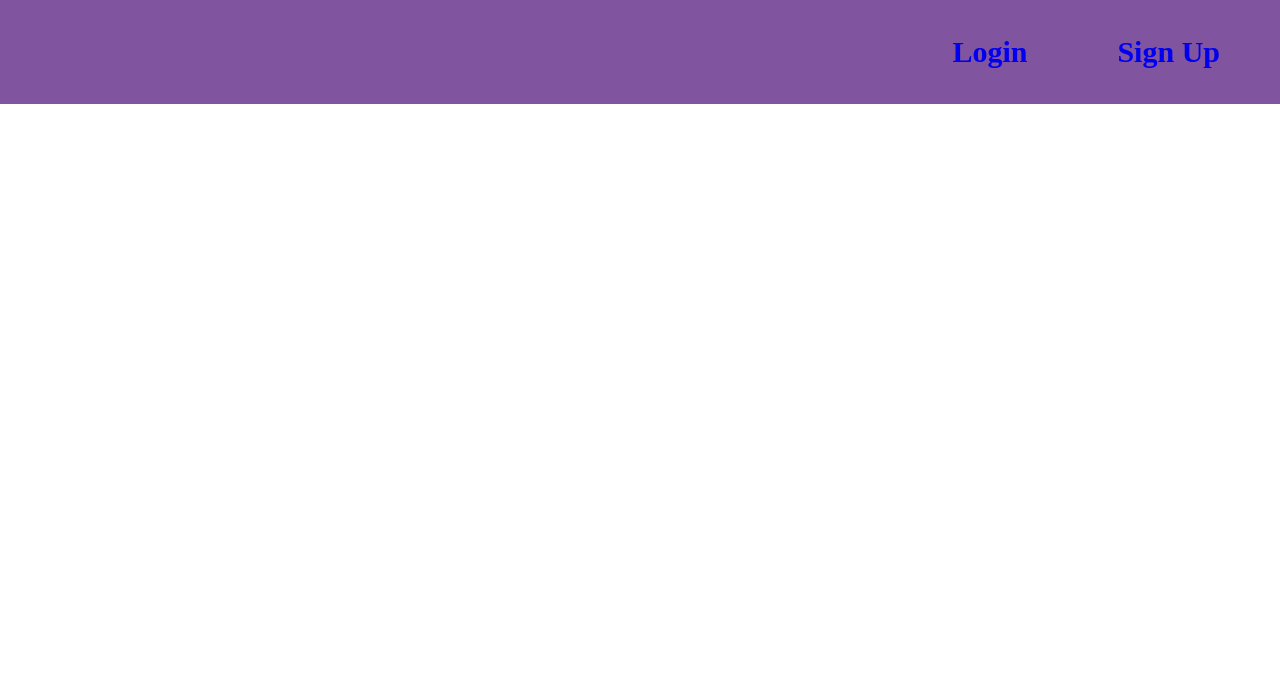
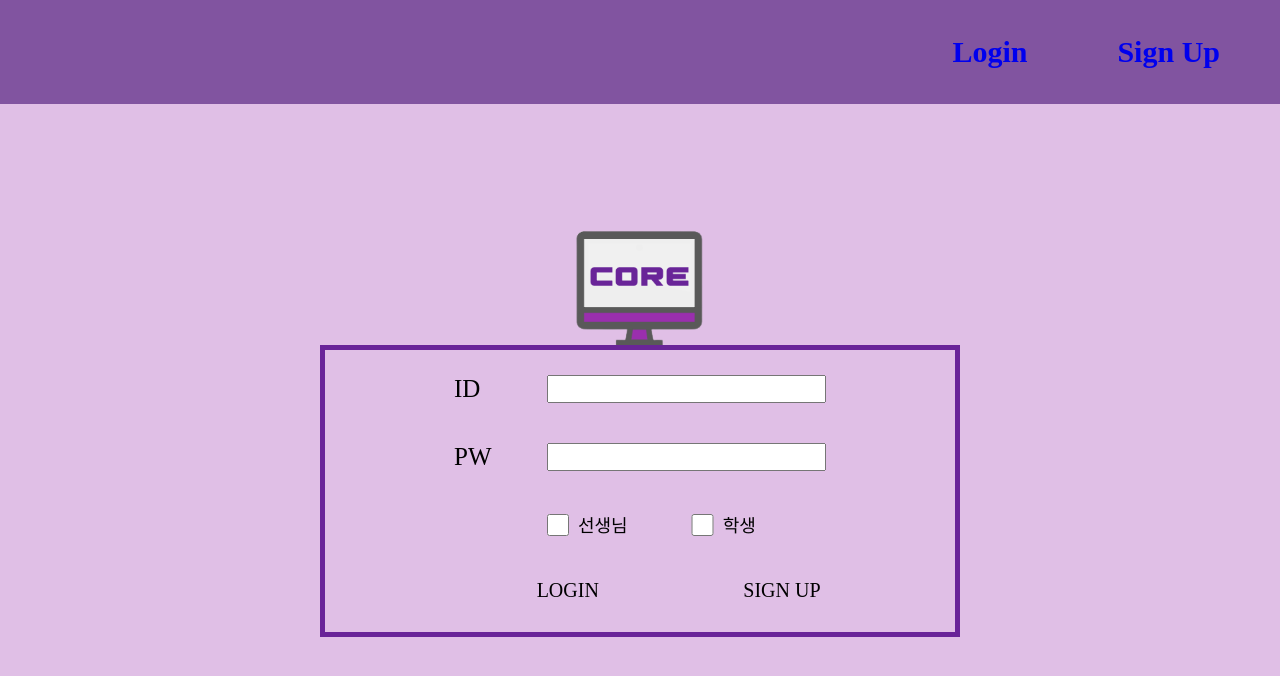
Before and after one commit to Happhee/CORE, a React (Create React App) app in the folder core/: page / in a window 1280 px wide. Shown: the top 676 px of the page. Built offline with nearby package versions, Linux system fonts and the light colour scheme.

Commit message:
[UPGRADE] 첫페이지 처음뜨게 하기!

```diff
--- a/core/src/App.css
+++ b/core/src/App.css
@@ -1,4 +1,12 @@
 
 body{
+  background-color: #E0BFE6;
+  width: 100%;
+  height: 100vh;
   font-family: 'nanumsquare';
 }
+.App{
+  background-color: #E0BFE6;
+  width: 100%;
+  height: 100vh;
+}
--- a/core/src/App.js
+++ b/core/src/App.js
@@ -31,7 +31,7 @@ function App() {
 
   return (
     <Router className="App">
-      <div>
+      <div className="App">
         <Toolbar data={init} />
         {/* <Login_Success mode={mode} /> */}
 
--- a/core/src/components/Toolbar.js
+++ b/core/src/components/Toolbar.js
@@ -21,10 +21,10 @@ const Toolbar = props => {
     let data = props.data;
     let list = [];
     let route = [];
-    list.push(<Toolbar_Link key={data[0].id} title={data[0].title} link='/login' />);
+    list.push(<Toolbar_Link key={data[0].id} title={data[0].title} link='/' />);
     list.push(<Toolbar_Link key={data[1].id} title={data[1].title} link='/signup' />);
 
-    route.push(<Route exact path='/login' component={Login} key={data[0].title} />);
+    route.push(<Route exact path='/' component={Login} key={data[0].title} />);
     route.push(<Route path='/signup' component={SignUp} key={data[1].title} />);
     return (
         <div>
--- a/core/src/css/Login.css
+++ b/core/src/css/Login.css
@@ -1,3 +1,7 @@
+body{
+    background-color: #E0BFE6;
+
+}
 .login_box{
     background-color: #E0BFE6;
     display: flex;
--- a/core/src/index.css
+++ b/core/src/index.css
@@ -1,11 +1,14 @@
 body {
   background-color: #E0BFE6;
+  height: 100vh;
+
   margin: 0;
   font-family: -apple-system, BlinkMacSystemFont, 'Segoe UI', 'Roboto', 'Oxygen',
     'Ubuntu', 'Cantarell', 'Fira Sans', 'Droid Sans', 'Helvetica Neue',
     sans-serif;
   -webkit-font-smoothing: antialiased;
   -moz-osx-font-smoothing: grayscale;
+
 }
 
 code {
```
